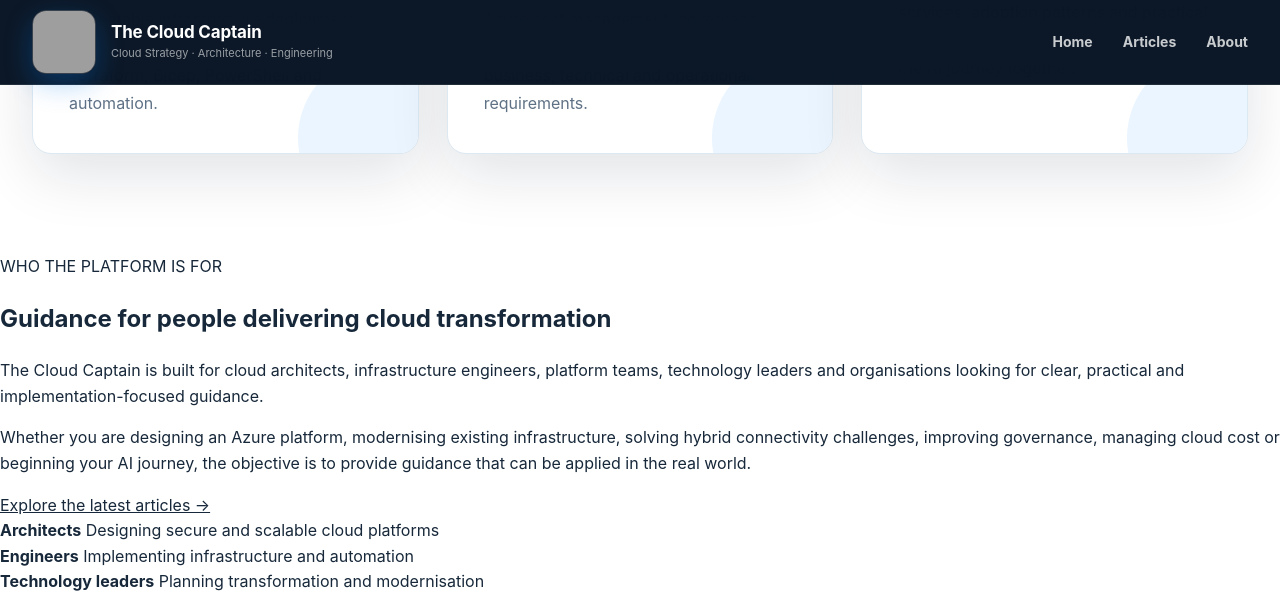
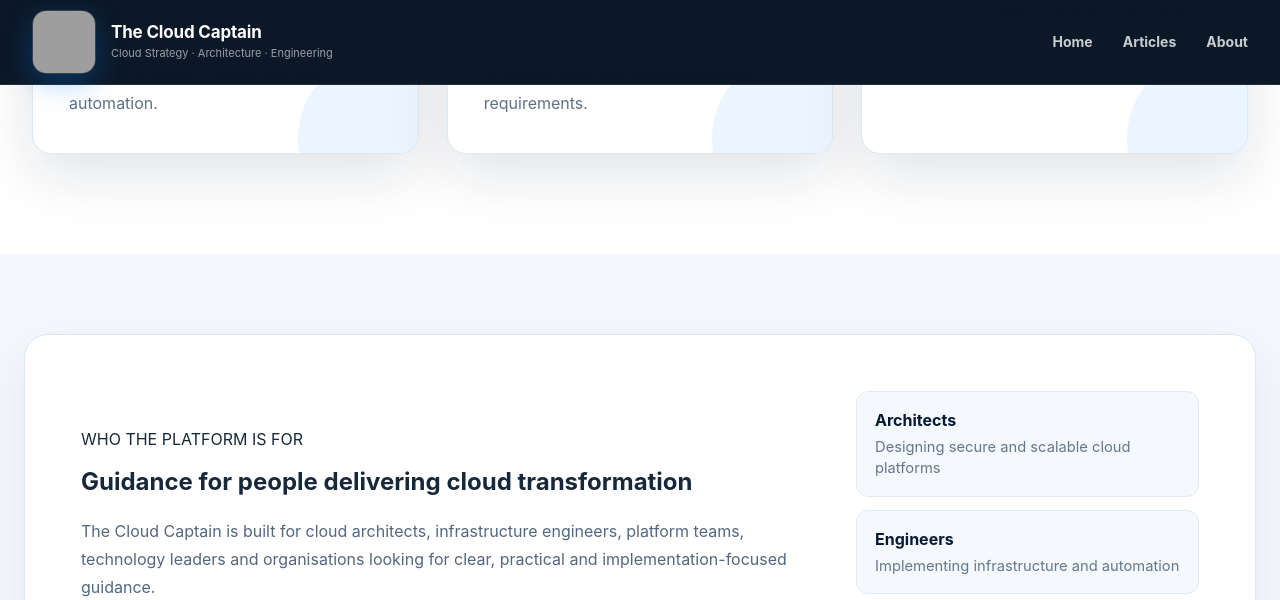
Before and after one commit to thecloudcaptain/thecloudcaptain.github.io, a Jekyll site: the page built from about.md, in a window 1280 px wide and 1400 px high, scrolled down 1639 px. Shown: the top 600 px of the window. Built offline with Jekyll 4.4.1, drawn with Linux system fonts in a browser that asks for light colours; grey boxes are pictures that could not be loaded.

Commit message:
Update style.scss

```diff
--- a/assets/css/style.scss
+++ b/assets/css/style.scss
@@ -965,3 +965,305 @@ a {
     flex-wrap: wrap;
   }
 }
+
+
+/* =========================================================
+   About page
+   ========================================================= */
+
+.audience-section {
+  padding: 5rem 1.5rem;
+  background: #f4f8fc;
+}
+
+.audience-panel {
+  display: grid;
+  grid-template-columns: minmax(0, 1.35fr) minmax(280px, 0.65fr);
+  gap: 4rem;
+  align-items: center;
+  padding: 3.5rem;
+  background: #ffffff;
+  border: 1px solid #dce7f1;
+  border-radius: 24px;
+  box-shadow: 0 18px 50px rgba(8, 33, 61, 0.07);
+}
+
+.audience-copy h2 {
+  max-width: 720px;
+  margin: 0.65rem 0 1rem;
+}
+
+.audience-copy p {
+  max-width: 760px;
+  color: #53677f;
+  line-height: 1.75;
+}
+
+.text-link {
+  display: inline-block;
+  margin-top: 0.75rem;
+  font-weight: 700;
+  color: #0878d1;
+  text-decoration: none;
+}
+
+.text-link:hover {
+  text-decoration: underline;
+}
+
+.audience-highlights {
+  display: grid;
+  gap: 0.85rem;
+}
+
+.audience-item {
+  padding: 1rem 1.1rem;
+  background: #f5f9fd;
+  border: 1px solid #e0eaf3;
+  border-radius: 12px;
+}
+
+.audience-item strong,
+.audience-item span {
+  display: block;
+}
+
+.audience-item strong {
+  margin-bottom: 0.2rem;
+  color: #071a33;
+}
+
+.audience-item span {
+  color: #64778d;
+  font-size: 0.92rem;
+  line-height: 1.45;
+}
+
+
+/* Author */
+
+.author-section {
+  padding: 6rem 1.5rem;
+  background: #ffffff;
+}
+
+.author-layout {
+  display: grid;
+  grid-template-columns: minmax(280px, 380px) minmax(0, 1fr);
+  gap: 4.5rem;
+  align-items: center;
+}
+
+.author-image-wrap {
+  position: relative;
+}
+
+.author-image-wrap::before {
+  content: "";
+  position: absolute;
+  inset: 20px -20px -20px 20px;
+  z-index: 0;
+  border-radius: 24px;
+  background: linear-gradient(145deg, #dcebfa, #eef6fd);
+}
+
+.author-image {
+  position: relative;
+  z-index: 1;
+  display: block;
+  width: 100%;
+  aspect-ratio: 4 / 5;
+  object-fit: cover;
+  object-position: center top;
+  border-radius: 24px;
+  box-shadow: 0 24px 55px rgba(7, 26, 51, 0.16);
+}
+
+.author-copy h2 {
+  margin: 0.65rem 0 0.4rem;
+  font-size: clamp(2.3rem, 4vw, 3.6rem);
+}
+
+.author-title {
+  margin-bottom: 1.5rem;
+  color: #0878d1;
+  font-size: 1.08rem;
+  font-weight: 700;
+  line-height: 1.55;
+}
+
+.author-copy p {
+  max-width: 850px;
+  color: #53677f;
+  line-height: 1.75;
+}
+
+.author-actions {
+  display: flex;
+  align-items: center;
+  gap: 1.25rem;
+  flex-wrap: wrap;
+  margin-top: 1.8rem;
+}
+
+.author-secondary-link {
+  color: #253b55;
+  font-weight: 700;
+  text-decoration: none;
+}
+
+.author-secondary-link:hover {
+  color: #0878d1;
+}
+
+
+/* Compact certifications */
+
+.certifications-section {
+  padding: 5.5rem 1.5rem;
+  background: #f4f8fc;
+}
+
+.certifications-heading {
+  margin-bottom: 2rem;
+}
+
+.certification-list {
+  display: grid;
+  gap: 1rem;
+  max-width: 1050px;
+}
+
+.certification-card {
+  display: grid;
+  grid-template-columns: 56px minmax(0, 1fr);
+  gap: 1.25rem;
+  align-items: start;
+  padding: 1.4rem 1.6rem;
+  background: #ffffff;
+  border: 1px solid #dce7f1;
+  border-radius: 16px;
+  box-shadow: 0 10px 28px rgba(8, 33, 61, 0.055);
+}
+
+.certification-badge {
+  display: flex;
+  width: 52px;
+  height: 52px;
+  align-items: center;
+  justify-content: center;
+  border-radius: 13px;
+  background: linear-gradient(145deg, #0878d1, #0798eb);
+  color: #ffffff;
+  font-weight: 800;
+  box-shadow: 0 8px 18px rgba(8, 120, 209, 0.2);
+}
+
+.certification-content h3 {
+  margin: 0 0 0.35rem;
+  color: #071a33;
+  font-size: 1.08rem;
+  line-height: 1.4;
+}
+
+.certification-content p {
+  margin: 0;
+  color: #64778d;
+  font-size: 0.94rem;
+  line-height: 1.55;
+}
+
+.certification-status {
+  display: inline-block;
+  margin-top: 0.65rem;
+  color: #687b90;
+  font-size: 0.82rem;
+  font-weight: 700;
+}
+
+.certification-status.active {
+  color: #0878d1;
+}
+
+
+/* Bottom CTA */
+
+.about-cta {
+  padding: 5rem 1.5rem;
+  background: #ffffff;
+}
+
+.about-cta-panel {
+  display: flex;
+  align-items: center;
+  justify-content: space-between;
+  gap: 2rem;
+  padding: 3rem;
+  border-radius: 22px;
+  background: linear-gradient(120deg, #061d36, #075da7);
+  color: #ffffff;
+}
+
+.about-cta-panel h2 {
+  max-width: 720px;
+  margin: 0.65rem 0 0;
+  color: #ffffff;
+}
+
+.about-cta-panel .section-label {
+  color: #4fc3ff;
+}
+
+
+/* Responsive */
+
+@media (max-width: 900px) {
+  .audience-panel,
+  .author-layout {
+    grid-template-columns: 1fr;
+  }
+
+  .audience-panel {
+    gap: 2rem;
+    padding: 2rem;
+  }
+
+  .author-image-wrap {
+    max-width: 430px;
+  }
+
+  .about-cta-panel {
+    align-items: flex-start;
+    flex-direction: column;
+  }
+}
+
+@media (max-width: 600px) {
+  .audience-section,
+  .author-section,
+  .certifications-section,
+  .about-cta {
+    padding-left: 1rem;
+    padding-right: 1rem;
+  }
+
+  .author-layout {
+    gap: 2.5rem;
+  }
+
+  .certification-card {
+    grid-template-columns: 46px minmax(0, 1fr);
+    gap: 1rem;
+    padding: 1.2rem;
+  }
+
+  .certification-badge {
+    width: 44px;
+    height: 44px;
+    font-size: 0.9rem;
+  }
+
+  .about-cta-panel {
+    padding: 2rem;
+  }
+}
```
